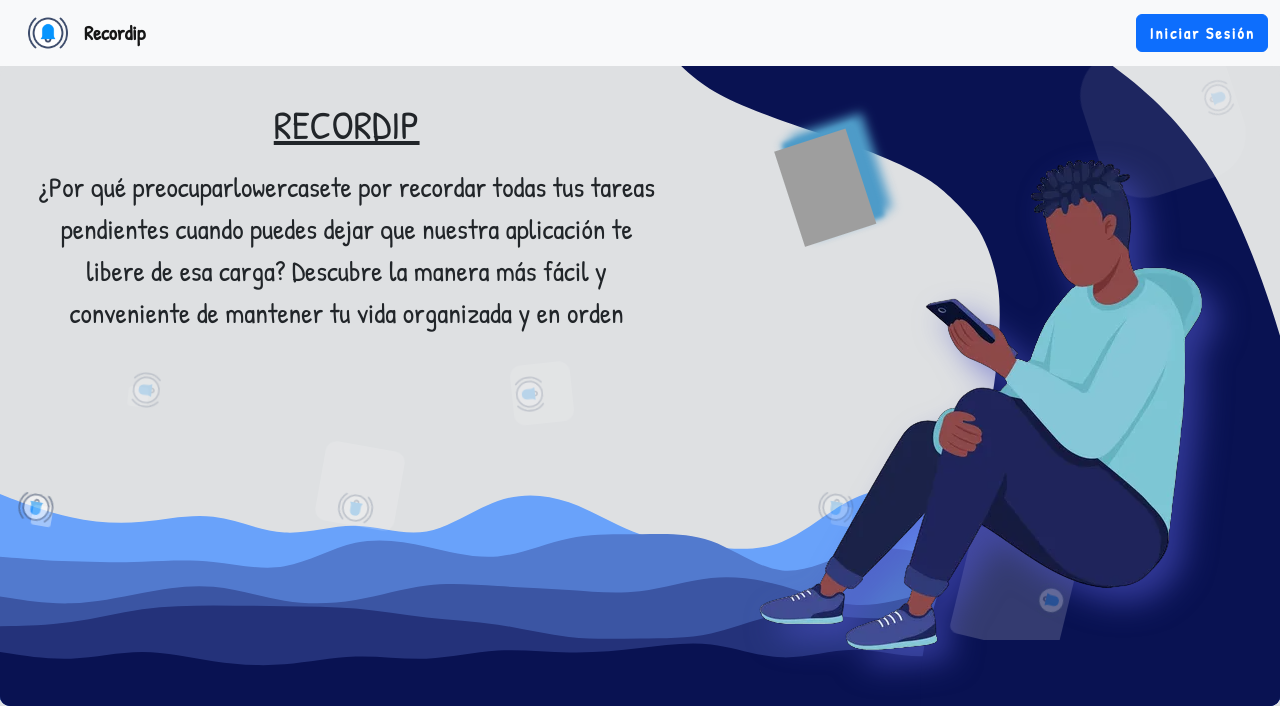
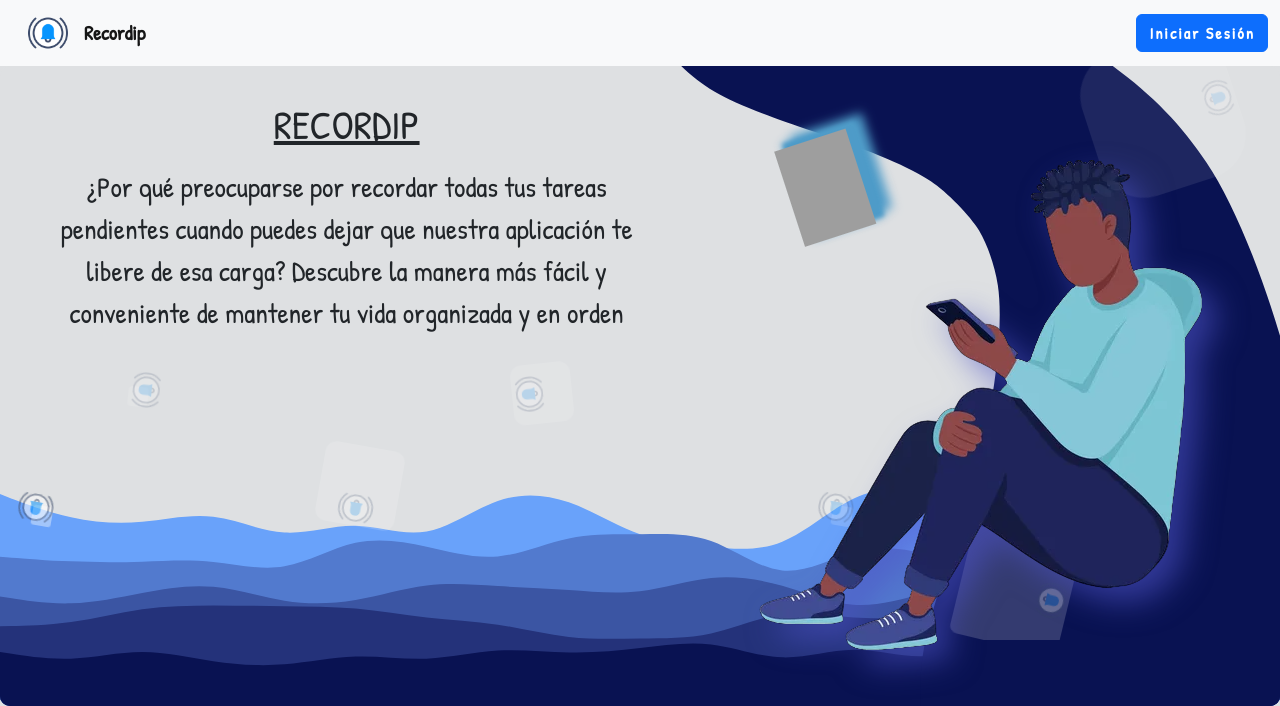
Before and after one commit to metatech-programmer/recordip, a PHP site: page /phpmailer/ in a window 1280 px wide. Shown: the top 706 px of the page. Run offline with PHP 8.4, Linux system fonts and the light colour scheme; data that the repository does not hold is empty; some libraries are stand-ins or nearby versions; grey boxes are pictures that could not be loaded.

Commit message:
update index file

```diff
--- a/index.php
+++ b/index.php
@@ -32,7 +32,7 @@
         <div class="descripcion fs-1 z-1">
             <h1 class="text-uppercase"><u>Recordip</u></h1>
             <p class="fs-3">
-                ¿Por qué preocuparlowercasete por recordar todas tus tareas pendientes cuando puedes dejar que nuestra
+                ¿Por qué preocuparse por recordar todas tus tareas pendientes cuando puedes dejar que nuestra
                 aplicación
                 te libere de esa carga? Descubre la manera más fácil y conveniente de mantener tu vida organizada y en
                 orden</p>
```
Also changed, not shown: 1 other file.
